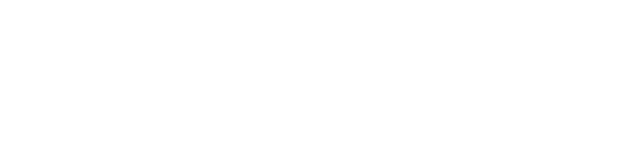
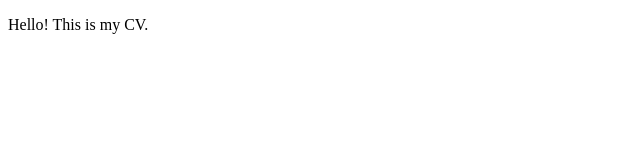
Before and after one commit to silanaa/rsschool-cv, a plain HTML site: page index.html in a window 1280 px wide. Shown: the whole page, without its empty margins (0-640 px from the left). Drawn offline with Linux system fonts and the light colour scheme.

Commit message:
feat: update html file

```diff
--- a/index.html
+++ b/index.html
@@ -7,6 +7,6 @@
     <title>Document</title>
 </head>
 <body>
-
+   <p>Hello! This is my CV.</p>
 </body>
 </html>
```
